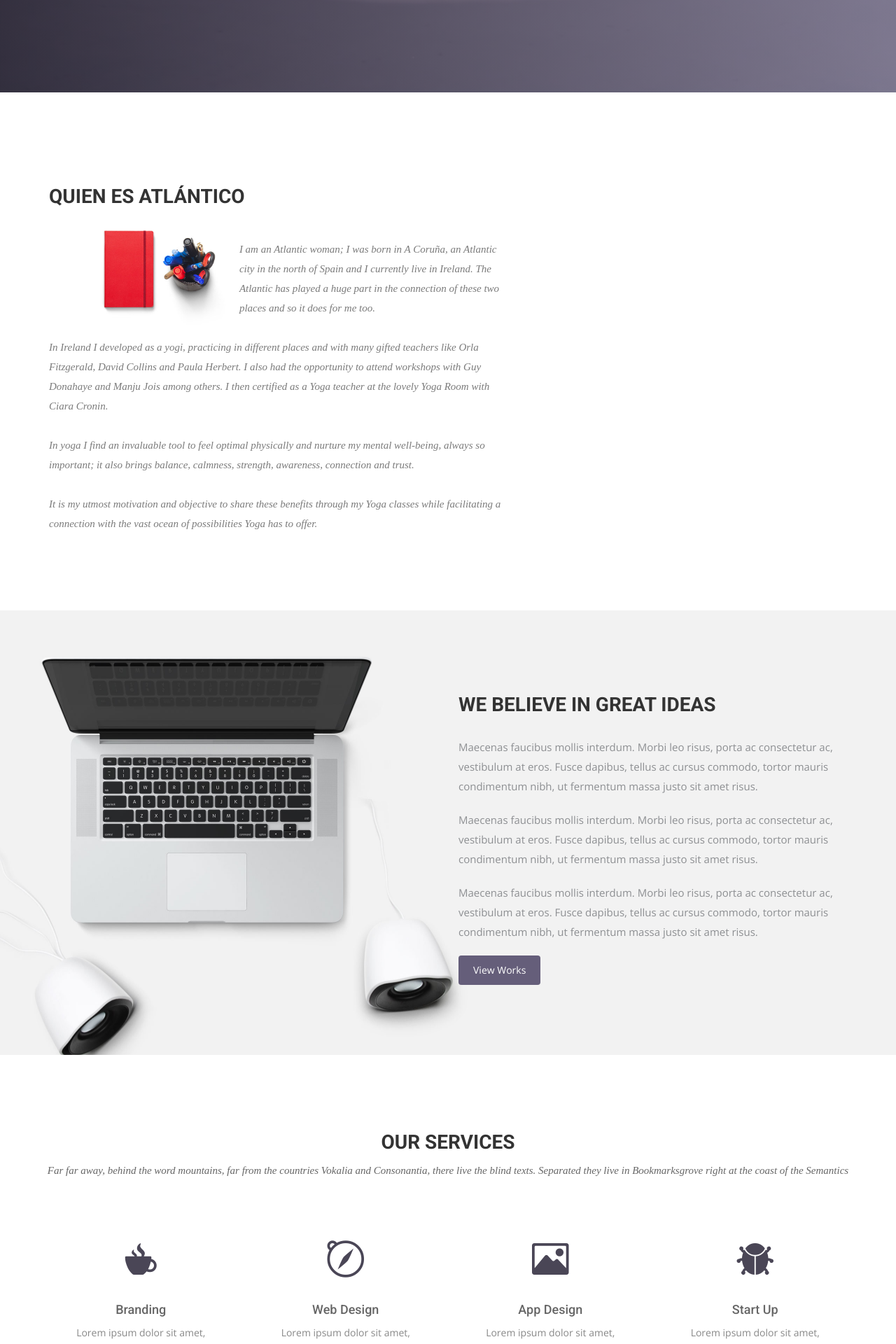
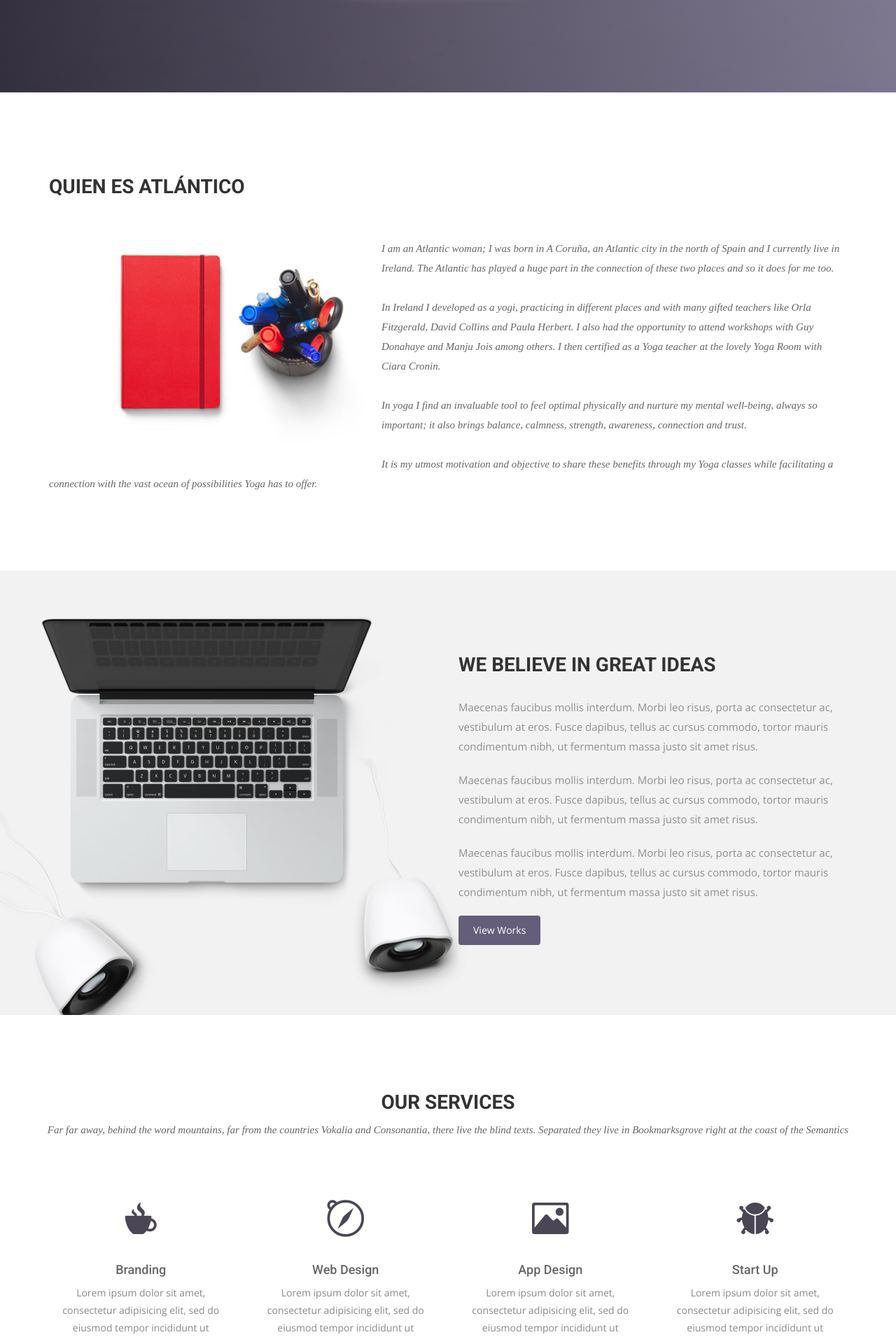
Before and after one commit to mpbarral/atlanticoyoga, a Jekyll site: the page built from index.html, in a window 1280 px wide. Shown: the part 623-2543 px from the top of the page at 70% size. Built offline with Jekyll 4.4.1, drawn with Linux system fonts in a browser that asks for light colours; nearby versions of some CDN libraries; some web fonts are replaced.

Commit message:
beachpractice4

```diff
--- a/index.html
+++ b/index.html
@@ -20,9 +20,6 @@ permalink: /
 <!-- Wrapper Start -->
 <section id="intro">
   <div class="container">
-    <div class="row">
-      <div class="col-md-7 col-sm-12">
-        <div class="block">
           <div class="section-title">
             <h2>Quien es Atlántico</h2>
             <div class="col-md-5 col-sm-12">
@@ -35,9 +32,7 @@ permalink: /
 									In yoga I find an invaluable tool to feel optimal physically and nurture my mental well-being, always so important; it also brings balance, calmness, strength, awareness, connection and trust.<br /><br />
 									It is my utmost motivation and objective to share these benefits through my Yoga classes while facilitating a connection with the vast ocean of possibilities Yoga has to offer. </p>
         </div>
-      </div><!-- .col-md-7 close -->
-    </div>
-  </div>
+</div>
 </section>
 
 <section id="feature">
```
